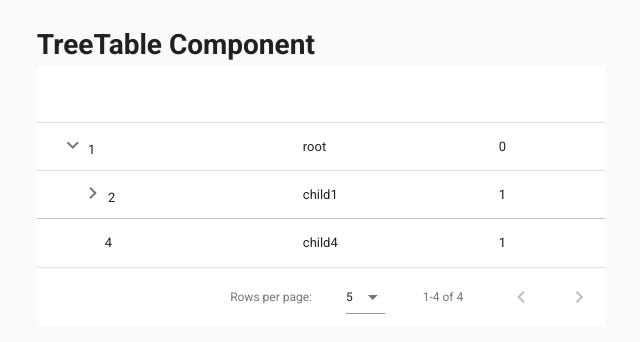
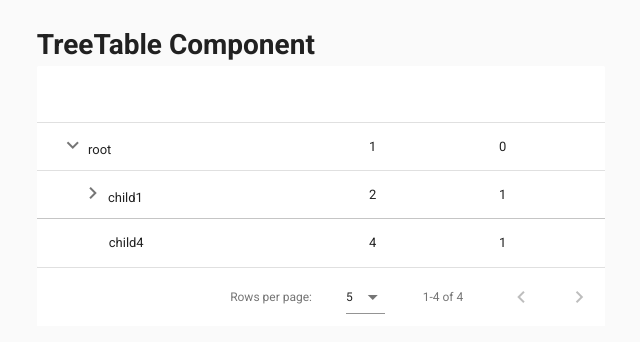
Before and after one commit to kankomi/tree-table, a Vue app: page /#/ in a window 1280 px wide. Shown: the top 342 px of the page, without its empty margins (319-959 px from the left). Built offline with nearby package versions, Linux system fonts and the light colour scheme.

Commit message:
display cells based on header info

```diff
--- a/src/components/TreeTable/TreeTable.vue
+++ b/src/components/TreeTable/TreeTable.vue
@@ -3,21 +3,24 @@
         <h1>TreeTable Component</h1>
         <v-data-table :items="tableItems">
             <template slot="items" slot-scope="props">
-                <td v-bind:class="{ hidden: props.item.hidden }">
-                    <span v-bind:style="{'padding-left': (props.item.depth * 20) + 'px'}">
+                <td v-for="(value, idx) of header" v-bind:key="idx" v-bind:class="{ hidden: props.item.hidden }">
+
+                    <span v-if="idx === 0">
+                      <span v-bind:style="{'padding-left': (props.item.depth * 20) + 'px'}">
+                        <span v-if="props.item.hasChildren">
+                            <v-icon class="clickable" v-if="!props.item.expanded" @click="expandChildren(props.item)">chevron_right</v-icon>
+                            <v-icon class="clickable" v-if="props.item.expanded" @click="collapseChildren(props.item)">expand_more</v-icon>
+                            {{props.item[value]}}
+                        </span>
+                        <span v-else style="padding-left: 28px">
+                          {{props.item[value]}}
+                        </span>
+
+                      </span>
                     </span>
-                    <span v-if="props.item.hasChildren">
-                        <v-icon class="clickable" v-if="!props.item.expanded" @click="expandChildren($event, props.item)">chevron_right</v-icon>
-                        <v-icon class="clickable" v-if="props.item.expanded" @click="collapseChildren($event, props.item)">expand_more</v-icon>
-                    </span>
-                    <span v-else style="padding-left: 24px"></span>
-                    {{props.item.id}}
-                </td>
-                <td v-bind:class="{ hidden: props.item.hidden }">
-                    {{props.item.title}}
-                </td>
-                <td v-bind:class="{ hidden: props.item.hidden }">
-                    {{props.item.depth}}
+                  <span v-else>
+                    {{props.item[value]}}
+                  </span>
                 </td>
             </template>
         </v-data-table>
@@ -35,7 +38,7 @@ export default {
   data() {
     return {
       tableItems: [],
-      collapseChildren(e, parent) {
+      collapseChildren(parent) {
         for (var item of this.tableItems) {
           if (item.parent === parent.id) {
             item.hidden = true;
@@ -44,7 +47,7 @@ export default {
 
         parent.expanded = false;
       },
-      expandChildren(e, parent) {
+      expandChildren(parent) {
         for (var item of this.tableItems) {
           if (item.parent === parent.id) {
             item.hidden = false;
--- a/src/views/TreeTableView.vue
+++ b/src/views/TreeTableView.vue
@@ -43,7 +43,7 @@ export default {
   data() {
     return {
       items: vals,
-      header: ['id', 'title']
+      header: ['title', 'id', 'depth']
     };
   }
 };
```
Also changed, not shown: src/components/HelloWorld.vue (deleted, +0 -35 lines).
